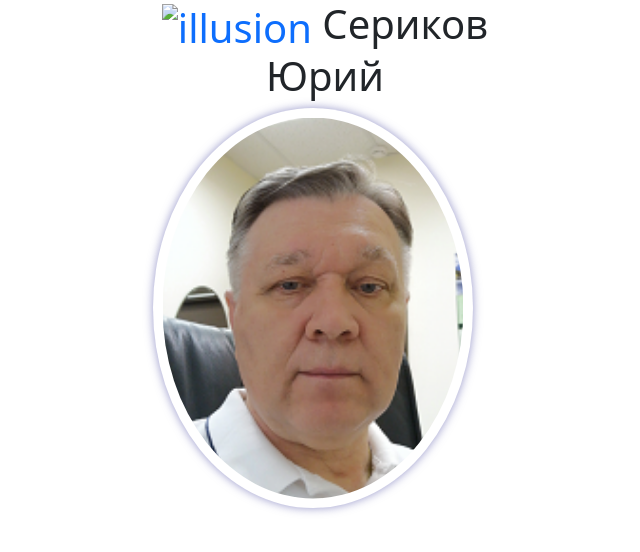
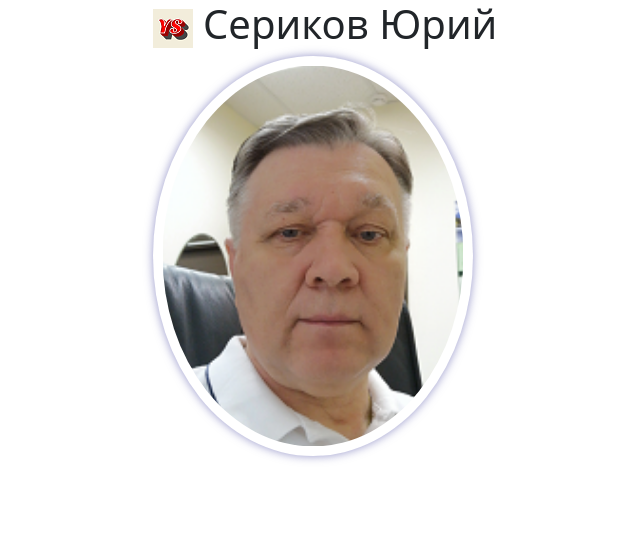
Before and after one commit to YuriSerikov/illusion, a plain HTML site: page photo.html in a window 1280 px wide. Shown: the whole page, without its empty margins (187-827 px from the left). Drawn offline with nearby package versions, Linux system fonts and the light colour scheme; the site is published under a folder, as on GitHub Pages, so addresses that start at the root find nothing.

Commit message:
small misstakes

```diff
--- a/photo.html
+++ b/photo.html
@@ -10,7 +10,7 @@
       integrity="sha384-1BmE4kWBq78iYhFldvKuhfTAU6auU8tT94WrHftjDbrCEXSU1oBoqyl2QvZ6jIW3"
       crossorigin="anonymous"
     />
-    <link rel="shortcut icon" href="/img/YS-32x32.png" type="image/png" />
+    <link rel="shortcut icon" href="img/YS-32x32.png" type="image/png" />
     <style>
       .rounded-img {
         width: 50%;
@@ -32,10 +32,12 @@
   </head>
   <body>
     <div class="col-lg-6 mx-auto">
-      <h1 class="fw-light"> <a href="index.html">
-      <img src="/img/YS-40x39red.png" alt="illusion" width="40" />
-    </a>
-      Сериков Юрий</h1>
+      <h1 class="fw-light">
+        <a href="index.html">
+          <img src="img/YS-40x39red.png" alt="illusion" width="40" />
+        </a>
+        Сериков Юрий
+      </h1>
       <img class="rounded-img" src="img/YSerikov.png" alt="Serikov" />
     </div>
   </body>
```
Also changed, not shown: index.html (+1 -1 lines), img/YS-16x16.png (added), img/YS-180x180.png (added), img/YS-192x192.png (added), img/YS-512x512.png (added), img/YS_16x16.png (added), img/tile-wide.png (added), img/tile.png (added), 2 other files.
